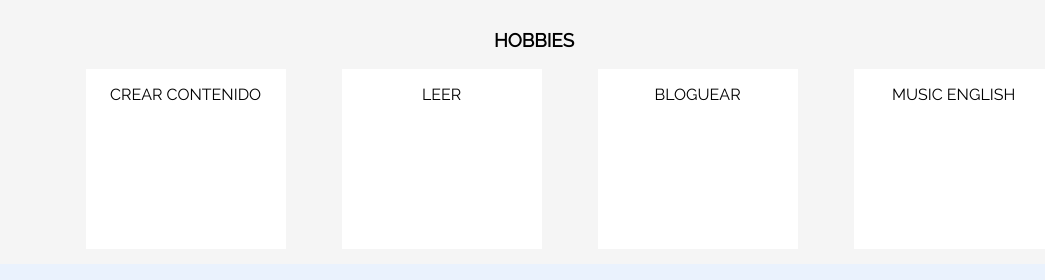
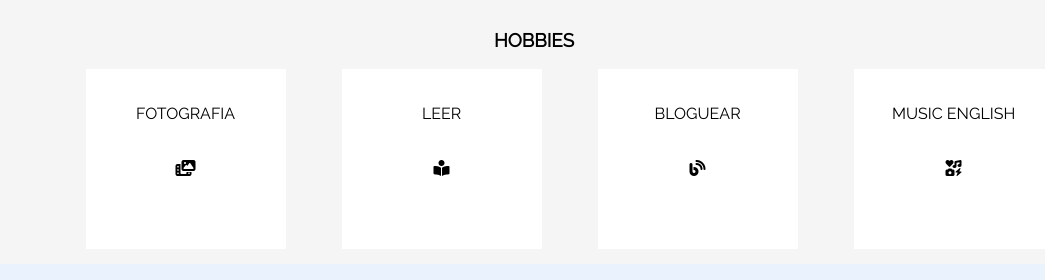
Before and after one commit to Ingrzs/Portafolio, a plain HTML site: page index.html in a window 1280 px wide. Shown: the part 1141-1421 px from the top of the page, without its empty margins (106-1151 px from the left). Drawn offline with Linux system fonts and the light colour scheme.

Commit message:
añadiendo iconos

```diff
--- a/index.html
+++ b/index.html
@@ -74,10 +74,10 @@
 
                    <h3>HOBBIES</h3>
                <div class="div_hobbies" id="hob">
-                  <div class="hobbies"><p>CREAR CONTENIDO</p></div>
-                  <div class="hobbies"><p>LEER</p></div>
-                  <div class="hobbies"><p>BLOGUEAR</p></div>
-                  <div class="hobbies"><p>MUSIC ENGLISH</p></div>
+                  <div class="hobbies"><i class="fa-solid fa-photo-film"></i><p>FOTOGRAFIA</p></div>
+                  <div class="hobbies"><i class="fa-solid fa-book-open-reader"></i><p>LEER</p></div>
+                  <div class="hobbies"><i class="fa-solid fa-blog"></i><p>BLOGUEAR</p></div>
+                  <div class="hobbies"><i class="fa-solid fa-icons"></i><p>MUSIC ENGLISH</p></div>
               </div>
            </div>
 
@@ -124,7 +124,7 @@
                          <input  type="text" placeholder="nombre">
                          <input  type="email" placeholder="email">
                          <input type="text" placeholder="asunto">
-                         <textarea  name="" id="" cols="30" rows="10" placeholder="mensaje"></textarea>
+                         <textarea cols="30" rows="10" placeholder="mensaje"></textarea>
                          <button class="btnenviar" type="submit">Enviar</button>
                      </form>
                    </div>
```
